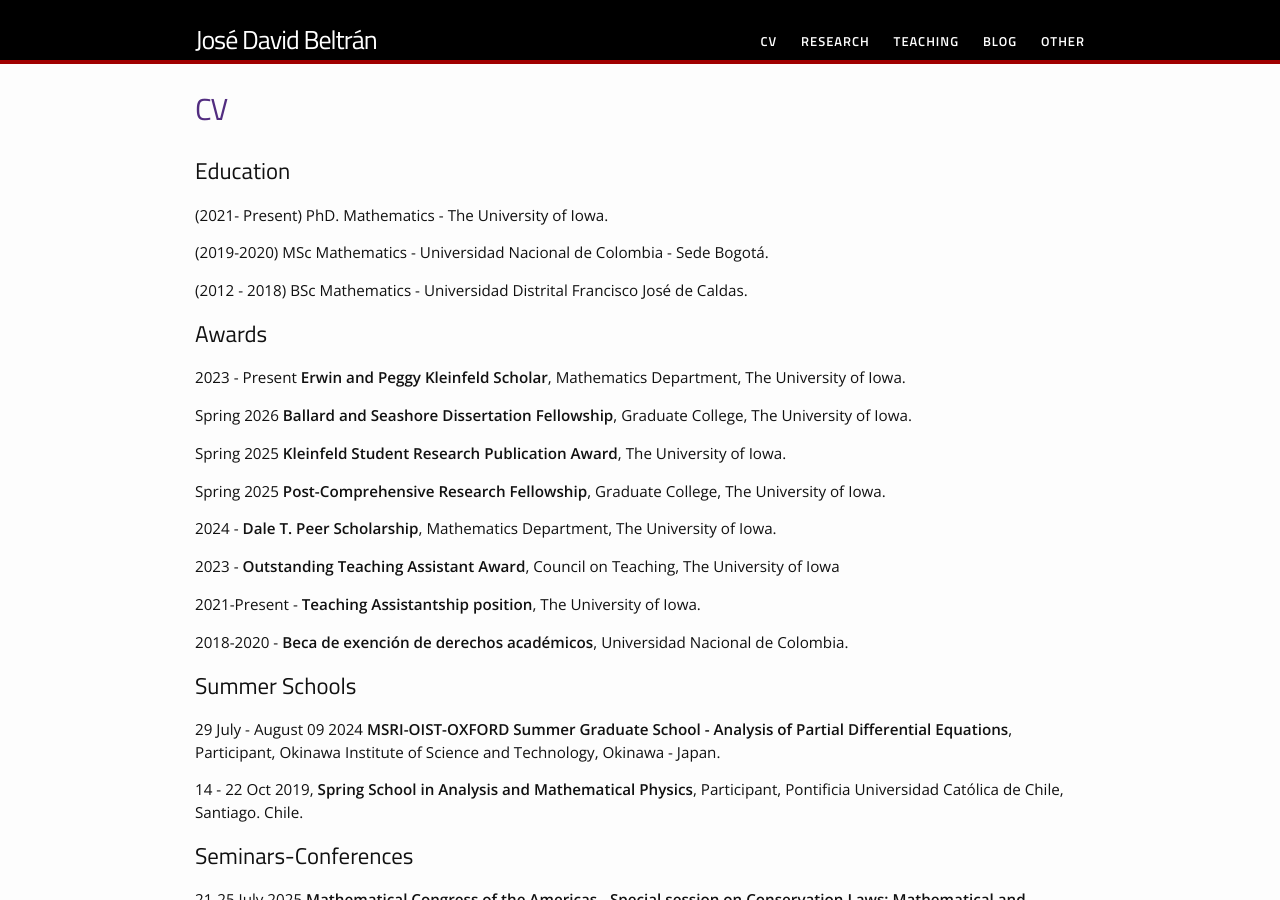
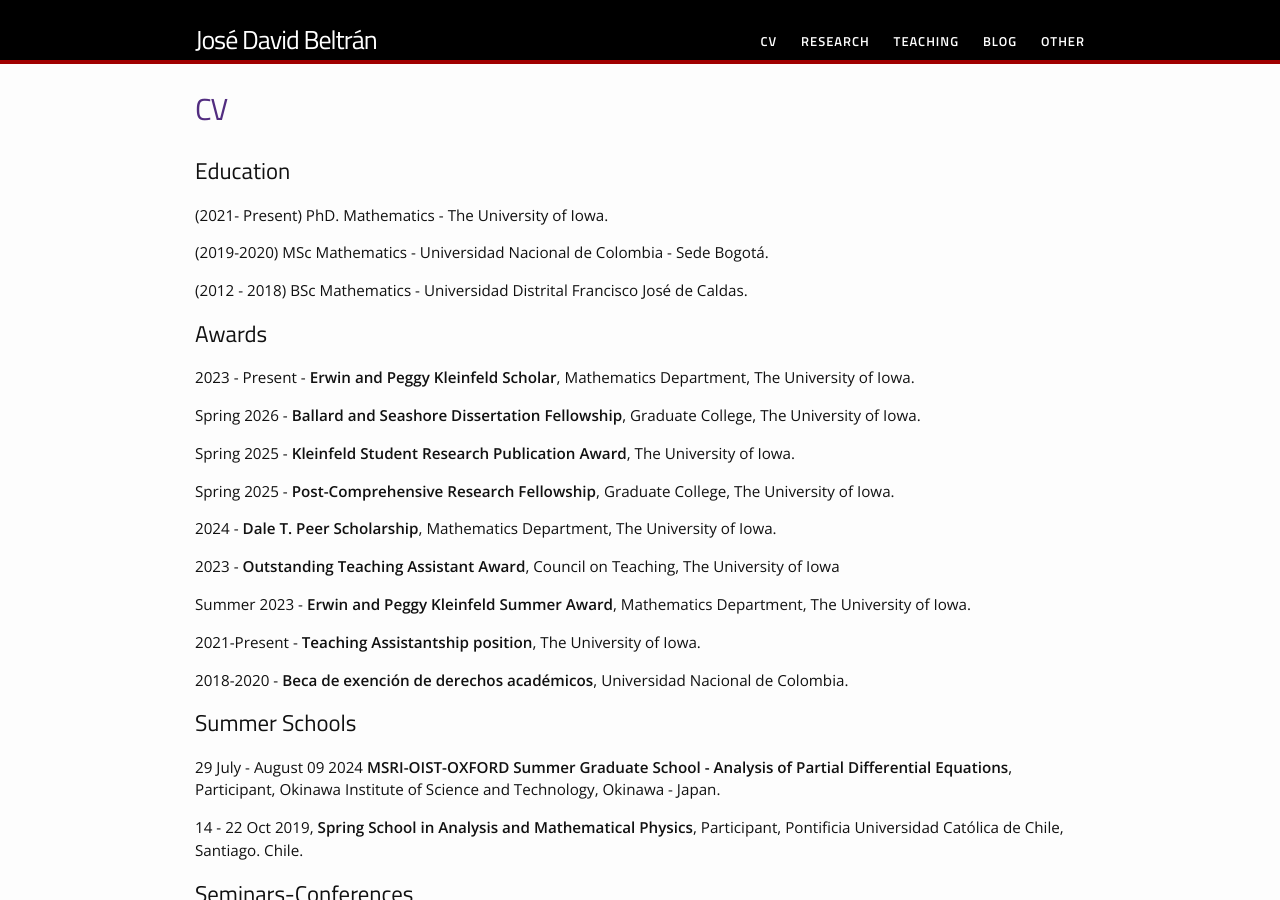
Before and after one commit to jdavidbel/jdavidbel.github.io, a Jekyll site: the page built from cv.md, in a window 1280 px wide and 900 px high. Built offline with Jekyll 4.4.1, drawn with Linux system fonts in a browser that asks for light colours.

Commit message:
Update cv.md
kleinfield award

```diff
--- a/cv.md
+++ b/cv.md
@@ -15,17 +15,19 @@ permalink: /cv/
 
 ## Awards
 
-2023 - Present **Erwin and Peggy Kleinfeld Scholar**, Mathematics Department, The University of Iowa.
+2023 - Present - **Erwin and Peggy Kleinfeld Scholar**, Mathematics Department, The University of Iowa.
 
-Spring 2026 **Ballard and Seashore Dissertation Fellowship**, Graduate College, The University of Iowa.
+Spring 2026 - **Ballard and Seashore Dissertation Fellowship**, Graduate College, The University of Iowa.
 
-Spring 2025 **Kleinfeld Student Research Publication Award**, The University of Iowa.
+Spring 2025 - **Kleinfeld Student Research Publication Award**, The University of Iowa.
 
-Spring 2025  **Post-Comprehensive Research Fellowship**, Graduate College, The University of Iowa.
+Spring 2025 - **Post-Comprehensive Research Fellowship**, Graduate College, The University of Iowa.
 
 2024 - **Dale T. Peer Scholarship**, Mathematics Department, The University of Iowa.
 
 2023 - **Outstanding Teaching Assistant Award**, Council on Teaching, The University of Iowa
+
+Summer 2023 - **Erwin and Peggy Kleinfeld Summer Award**, Mathematics Department, The University of Iowa.
 
 2021-Present - **Teaching Assistantship position**, The University of Iowa.
 
```
